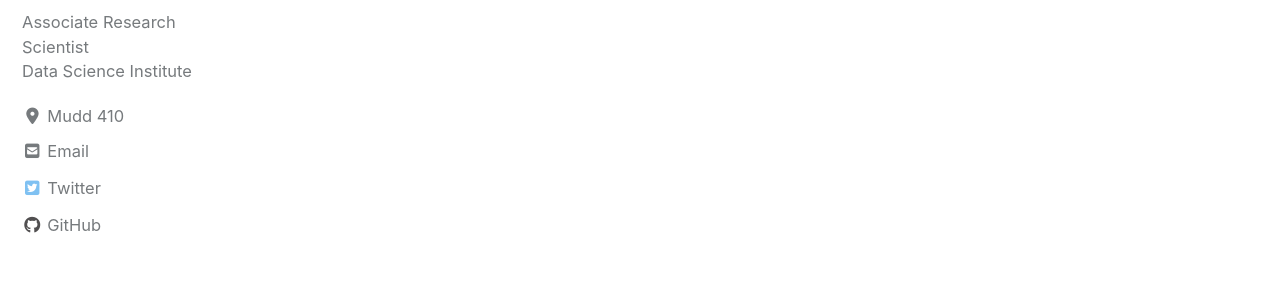
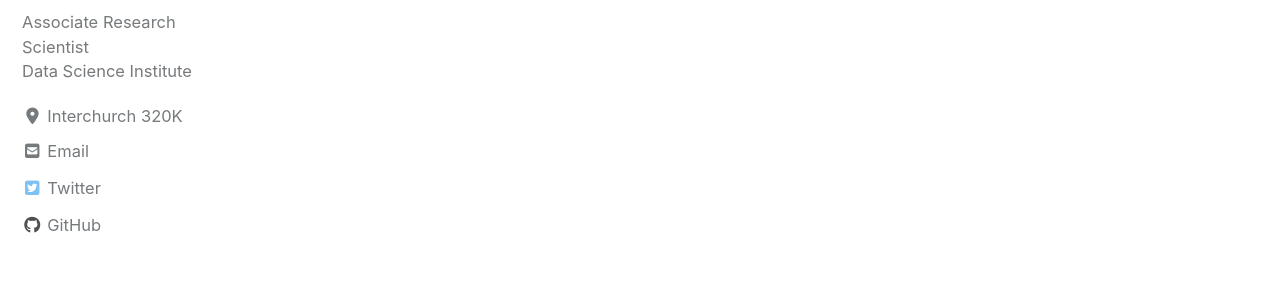
Before and after one commit to amueller/columbia-website, a Jekyll site: the page built from index.html, in a window 1280 px wide. Shown: the part 472-772 px from the top of the page. Built offline with Jekyll 4.4.1, drawn with Linux system fonts in a browser that asks for light colours; nearby versions of some CDN libraries.

Commit message:
fix office number

```diff
--- a/_config.yml
+++ b/_config.yml
@@ -85,7 +85,7 @@ author:
   name             : "Andreas C. Müller"
   avatar           :  "/assets/images/bio-photo.jpg" # path of avatar image, e.g. "/assets/images/bio-photo.jpg"
   bio              : "Associate Research Scientist</br>Data Science Institute"
-  location         : "Mudd 410"
+  location         : "Interchurch 320K"
   email            : "andreas.mueller@columbia.edu"
   uri              :
   bitbucket        :
```
